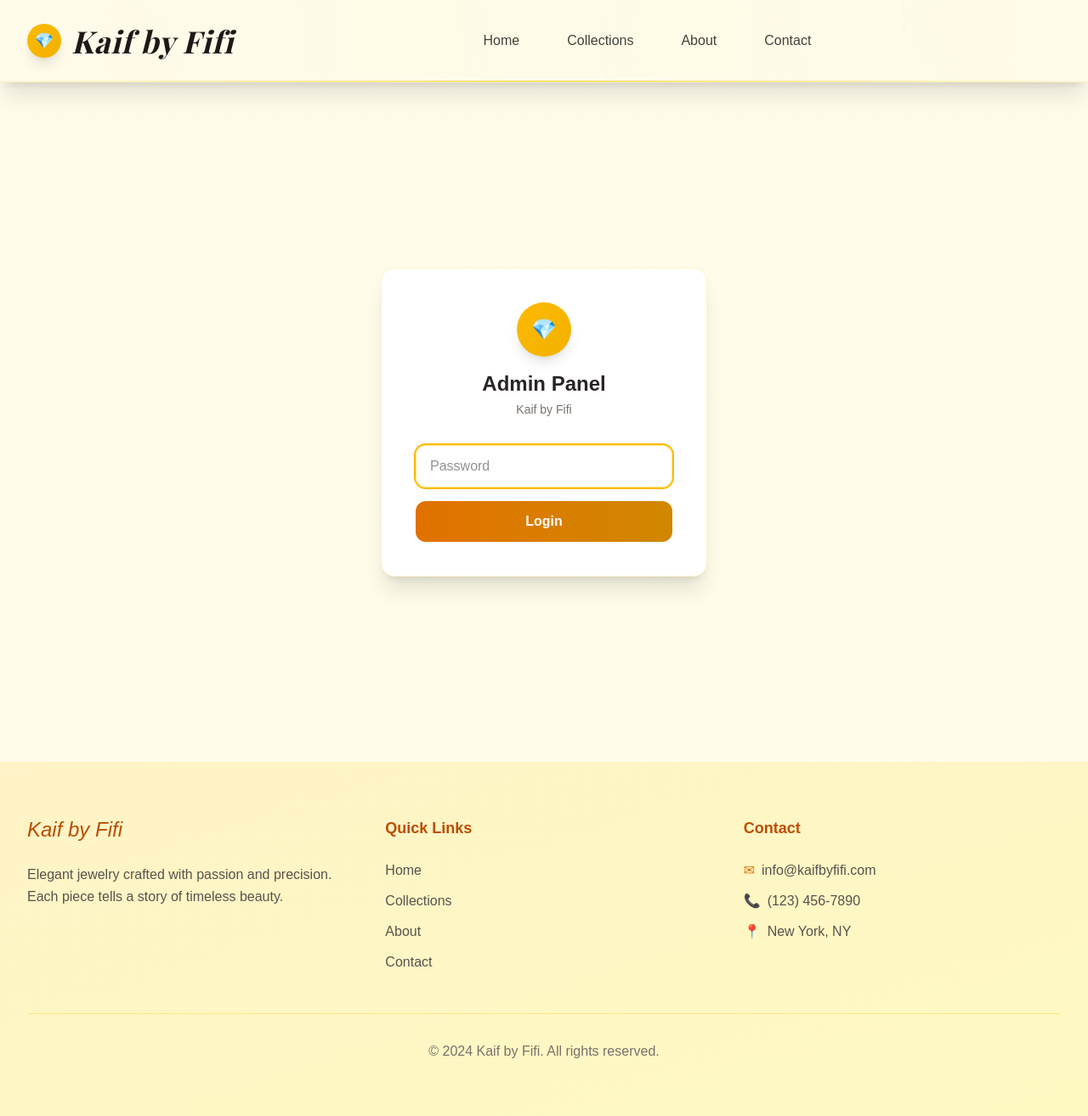
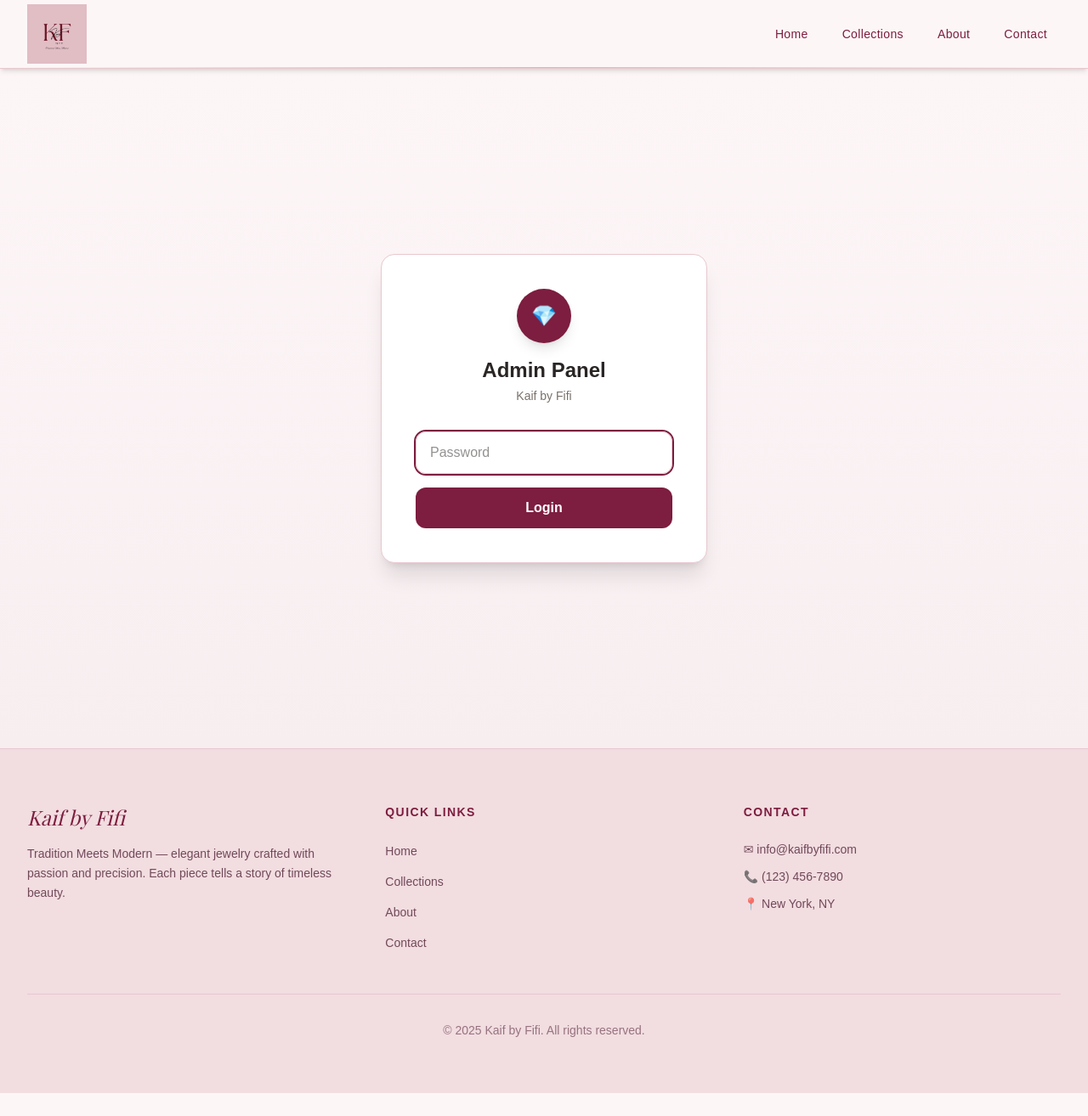
Before and after one commit to dodier111/kaifbyfifi, a Next.js app: page /admin in a window 1280 px wide. Shown: the whole page at 85% size. After the commit the page ends 1287 px from the top, so only its background shows below. Built offline with nearby package versions, Linux system fonts and the light colour scheme.

Commit message:
first commit

```diff
--- a/src/app/admin/page.tsx
+++ b/src/app/admin/page.tsx
@@ -162,29 +162,29 @@ export default function AdminPage() {
 
   if (!authed) {
     return (
-      <div className="min-h-screen bg-gradient-to-b from-amber-50 to-yellow-50 flex items-center justify-center px-4">
-        <div className="bg-white rounded-2xl shadow-xl p-10 w-full max-w-sm border border-amber-100">
+      <div className="min-h-screen bg-gradient-to-b from-[#fdf6f7] to-[#f7eef0] flex items-center justify-center px-4">
+        <div className="bg-white rounded-2xl shadow-xl p-10 w-full max-w-sm border border-[#e8c8cf]">
           <div className="text-center mb-8">
-            <div className="w-16 h-16 rounded-full bg-gradient-to-br from-amber-400 to-yellow-500 flex items-center justify-center mx-auto mb-4 shadow-lg">
+            <div className="w-16 h-16 rounded-full bg-[#7d1d3f] flex items-center justify-center mx-auto mb-4 shadow-lg">
               <span className="text-white text-2xl">💎</span>
             </div>
             <h1 className="text-2xl font-semibold text-stone-800">Admin Panel</h1>
             <p className="text-stone-500 text-sm mt-1">Kaif by Fifi</p>
           </div>
-          <form onSubmit={handleLogin} className="space-y-4">
+          <form onSubmit={handleLogin} className="space-y-4" suppressHydrationWarning>
             <input
               type="password"
               placeholder="Password"
               value={passwordInput}
               onChange={e => setPasswordInput(e.target.value)}
-              className="w-full border border-amber-200 rounded-xl px-4 py-3 text-stone-800 focus:outline-none focus:ring-2 focus:ring-amber-400"
+              className="w-full border border-[#e8c8cf] rounded-xl px-4 py-3 text-stone-800 focus:outline-none focus:ring-2 focus:ring-[#7d1d3f]"
               autoFocus
             />
             {passwordError && <p className="text-red-500 text-sm">{passwordError}</p>}
             <button
               type="submit"
               disabled={loginLoading}
-              className="w-full bg-gradient-to-r from-amber-600 to-yellow-600 text-white py-3 rounded-xl font-semibold hover:from-amber-700 hover:to-yellow-700 transition-all duration-300 disabled:opacity-60"
+              className="w-full bg-[#7d1d3f] text-white py-3 rounded-xl font-semibold hover:bg-[#3b0a1f] transition-all duration-300 disabled:opacity-60"
             >
               {loginLoading ? 'Checking...' : 'Login'}
             </button>
@@ -195,7 +195,7 @@ export default function AdminPage() {
   }
 
   return (
-    <div className="min-h-screen bg-gradient-to-b from-amber-50 to-yellow-50 py-12 px-4">
+    <div className="min-h-screen bg-gradient-to-b from-[#fdf6f7] to-[#f7eef0] py-12 px-4">
       <div className="max-w-5xl mx-auto space-y-10">
 
         {/* Header */}
@@ -213,7 +213,7 @@ export default function AdminPage() {
         </div>
 
         {/* Add / Edit Form */}
-        <div className="bg-white rounded-2xl shadow-lg border border-amber-100 p-8">
+        <div className="bg-white rounded-2xl shadow-lg border border-[#e8c8cf] p-8">
           <h2 className="text-xl font-semibold text-stone-800 mb-6">
             {editingId ? 'Edit Product' : 'Add New Product'}
           </h2>
@@ -224,7 +224,7 @@ export default function AdminPage() {
                 type="text"
                 value={form.name}
                 onChange={e => setForm(f => ({ ...f, name: e.target.value }))}
-                className="w-full border border-amber-200 rounded-xl px-4 py-2.5 text-stone-800 focus:outline-none focus:ring-2 focus:ring-amber-400"
+                className="w-full border border-[#e8c8cf] rounded-xl px-4 py-2.5 text-stone-800 focus:outline-none focus:ring-2 focus:ring-[#7d1d3f]"
                 placeholder="e.g. Diamond Ring"
               />
             </div>
@@ -233,7 +233,7 @@ export default function AdminPage() {
               <select
                 value={form.category}
                 onChange={e => setForm(f => ({ ...f, category: e.target.value, customCategory: '' }))}
-                className="w-full border border-amber-200 rounded-xl px-4 py-2.5 text-stone-800 focus:outline-none focus:ring-2 focus:ring-amber-400 bg-white"
+                className="w-full border border-[#e8c8cf] rounded-xl px-4 py-2.5 text-stone-800 focus:outline-none focus:ring-2 focus:ring-[#7d1d3f] bg-white"
               >
                 <option value="">Select a category</option>
                 {CATEGORIES.map(cat => (
@@ -245,7 +245,7 @@ export default function AdminPage() {
                   type="text"
                   value={form.customCategory}
                   onChange={e => setForm(f => ({ ...f, customCategory: e.target.value }))}
-                  className="w-full border border-amber-200 rounded-xl px-4 py-2.5 text-stone-800 focus:outline-none focus:ring-2 focus:ring-amber-400 mt-2"
+                  className="w-full border border-[#e8c8cf] rounded-xl px-4 py-2.5 text-stone-800 focus:outline-none focus:ring-2 focus:ring-[#7d1d3f] mt-2"
                   placeholder="Enter custom category"
                   autoFocus
                 />
@@ -259,7 +259,7 @@ export default function AdminPage() {
                 step="0.01"
                 value={form.price}
                 onChange={e => setForm(f => ({ ...f, price: e.target.value }))}
-                className="w-full border border-amber-200 rounded-xl px-4 py-2.5 text-stone-800 focus:outline-none focus:ring-2 focus:ring-amber-400"
+                className="w-full border border-[#e8c8cf] rounded-xl px-4 py-2.5 text-stone-800 focus:outline-none focus:ring-2 focus:ring-[#7d1d3f]"
                 placeholder="e.g. 1200"
               />
             </div>
@@ -269,14 +269,14 @@ export default function AdminPage() {
                 type="text"
                 value={form.image}
                 onChange={e => setForm(f => ({ ...f, image: e.target.value }))}
-                className="w-full border border-amber-200 rounded-xl px-4 py-2.5 text-stone-800 focus:outline-none focus:ring-2 focus:ring-amber-400"
+                className="w-full border border-[#e8c8cf] rounded-xl px-4 py-2.5 text-stone-800 focus:outline-none focus:ring-2 focus:ring-[#7d1d3f]"
                 placeholder="https://drive.google.com/uc?export=view&id=..."
               />
               <p className="text-xs text-stone-400 mt-1">
                 Google Drive: Share → Anyone with link → copy ID → <span className="font-mono">...uc?export=view&id=YOUR_ID</span>
               </p>
               {form.image && (
-                <img src={form.image} alt="preview" className="mt-2 h-24 rounded-lg object-cover border border-amber-100" />
+                <img src={form.image} alt="preview" className="mt-2 h-24 rounded-lg object-cover border border-[#e8c8cf]" />
               )}
             </div>
             <div className="md:col-span-2">
@@ -285,7 +285,7 @@ export default function AdminPage() {
                 value={form.description}
                 onChange={e => setForm(f => ({ ...f, description: e.target.value }))}
                 rows={3}
-                className="w-full border border-amber-200 rounded-xl px-4 py-2.5 text-stone-800 focus:outline-none focus:ring-2 focus:ring-amber-400 resize-none"
+                className="w-full border border-[#e8c8cf] rounded-xl px-4 py-2.5 text-stone-800 focus:outline-none focus:ring-2 focus:ring-[#7d1d3f] resize-none"
                 placeholder="Short description of the piece..."
               />
             </div>
@@ -296,7 +296,7 @@ export default function AdminPage() {
             <div className="md:col-span-2 flex gap-3">
               <button
                 type="submit"
-                className="bg-gradient-to-r from-amber-600 to-yellow-600 text-white px-8 py-3 rounded-xl font-semibold hover:from-amber-700 hover:to-yellow-700 transition-all duration-300 shadow-md"
+                className="bg-[#7d1d3f] text-white px-8 py-3 rounded-xl font-semibold hover:bg-[#3b0a1f] transition-all duration-300 shadow-md"
               >
                 {editingId ? 'Save Changes' : 'Add Product'}
               </button>
@@ -314,8 +314,8 @@ export default function AdminPage() {
         </div>
 
         {/* Products Table */}
-        <div className="bg-white rounded-2xl shadow-lg border border-amber-100 overflow-hidden">
-          <div className="p-6 border-b border-amber-100">
+        <div className="bg-white rounded-2xl shadow-lg border border-[#e8c8cf] overflow-hidden">
+          <div className="p-6 border-b border-[#e8c8cf]">
             <h2 className="text-xl font-semibold text-stone-800">
               Products <span className="text-stone-400 font-normal text-base">({products.length})</span>
             </h2>
@@ -327,7 +327,7 @@ export default function AdminPage() {
           ) : (
             <div className="overflow-x-auto">
               <table className="w-full text-sm">
-                <thead className="bg-amber-50 text-stone-600 uppercase text-xs tracking-wider">
+                <thead className="bg-[#f7eef0] text-[#7d1d3f] uppercase text-xs tracking-wider">
                   <tr>
                     <th className="px-6 py-4 text-left">Product</th>
                     <th className="px-6 py-4 text-left">Category</th>
@@ -335,17 +335,17 @@ export default function AdminPage() {
                     <th className="px-6 py-4 text-right">Actions</th>
                   </tr>
                 </thead>
-                <tbody className="divide-y divide-amber-50">
+                <tbody className="divide-y divide-[#f2dde1]">
                   {products.map(product => (
-                    <tr key={product.id} className="hover:bg-amber-50/40 transition-colors">
+                    <tr key={product.id} className="hover:bg-[#f7eef0]/40 transition-colors">
                       <td className="px-6 py-4">
                         <div className="flex items-center gap-3">
                           {product.image ? (
-                            <div className="relative w-12 h-12 rounded-lg overflow-hidden border border-amber-100 flex-shrink-0">
+                            <div className="relative w-12 h-12 rounded-lg overflow-hidden border border-[#e8c8cf] flex-shrink-0">
                               <Image src={product.image} alt={product.name} fill sizes="48px" className="object-cover" />
                             </div>
                           ) : (
-                            <div className="w-12 h-12 rounded-lg bg-amber-100 flex items-center justify-center text-xl flex-shrink-0">💎</div>
+                            <div className="w-12 h-12 rounded-lg bg-[#f2dde1] flex items-center justify-center text-xl flex-shrink-0">💎</div>
                           )}
                           <div>
                             <p className="font-medium text-stone-800">{product.name}</p>
@@ -358,7 +358,7 @@ export default function AdminPage() {
                       <td className="px-6 py-4 text-right space-x-2">
                         <button
                           onClick={() => startEdit(product)}
-                          className="text-amber-600 hover:text-amber-700 font-medium px-3 py-1.5 rounded-lg hover:bg-amber-50 transition-colors"
+                          className="text-[#7d1d3f] hover:text-[#3b0a1f] font-medium px-3 py-1.5 rounded-lg hover:bg-[#f7eef0] transition-colors"
                         >
                           Edit
                         </button>
--- a/src/app/globals.css
+++ b/src/app/globals.css
@@ -1,8 +1,10 @@
 @import "tailwindcss";
 
 :root {
-  --background: #ffffff;
-  --foreground: #171717;
+  --background: #fdf6f7;
+  --foreground: #3b0a1f;
+  --maroon: #7d1d3f;
+  --blush: #f2dde1;
 }
 
 @theme inline {
@@ -16,13 +18,6 @@
   font-family: var(--font-playfair-display), serif;
 }
 
-@media (prefers-color-scheme: dark) {
-  :root {
-    --background: #0a0a0a;
-    --foreground: #ededed;
-  }
-}
-
 body {
   background: var(--background);
   color: var(--foreground);
--- a/src/app/products/page.tsx
+++ b/src/app/products/page.tsx
@@ -7,9 +7,9 @@ export default async function Products() {
   const { data: products } = await supabase.from('products').select('*').order('id');
 
   return (
-    <div className="min-h-screen bg-gradient-to-b from-amber-50 to-yellow-50 py-20">
+    <div className="min-h-screen bg-[#fdf6f7] py-20">
       <div className="max-w-7xl mx-auto px-4 sm:px-6 lg:px-8">
-        <h1 className="text-5xl font-light text-center mb-16 text-stone-800 font-dancing-script">
+        <h1 className="text-5xl font-light text-center mb-16 text-[#7d1d3f] font-playfair italic">
           Our Collections
         </h1>
         <div className="grid grid-cols-1 md:grid-cols-2 lg:grid-cols-3 gap-10">
--- a/src/components/Footer.tsx
+++ b/src/components/Footer.tsx
@@ -1,43 +1,35 @@
 export default function Footer() {
   return (
-    <footer className="bg-gradient-to-br from-amber-100 to-yellow-100 text-stone-800">
+    <footer className="bg-[#f2dde1] text-[#3b0a1f] border-t border-[#e8c8cf]">
       <div className="max-w-7xl mx-auto px-4 sm:px-6 lg:px-8 py-16">
         <div className="grid grid-cols-1 md:grid-cols-3 gap-12">
           <div>
-            <h3 className="text-2xl font-light italic mb-6 font-dancing-script text-amber-700">Kaif by Fifi</h3>
-            <p className="text-stone-600 leading-relaxed">
-              Elegant jewelry crafted with passion and precision. Each piece tells a story of timeless beauty.
+            <h3 className="text-2xl font-light italic mb-4 font-playfair text-[#7d1d3f]">Kaif by Fifi</h3>
+            <p className="text-[#3b0a1f]/70 leading-relaxed text-sm">
+              Tradition Meets Modern — elegant jewelry crafted with passion and precision. Each piece tells a story of timeless beauty.
             </p>
           </div>
           <div>
-            <h3 className="text-lg font-semibold mb-6 text-amber-700">Quick Links</h3>
+            <h3 className="text-sm font-semibold uppercase tracking-widest mb-6 text-[#7d1d3f]">Quick Links</h3>
             <ul className="space-y-3">
-              <li><a href="/" className="text-stone-600 hover:text-amber-600 transition-colors duration-300">Home</a></li>
-              <li><a href="/products" className="text-stone-600 hover:text-amber-600 transition-colors duration-300">Collections</a></li>
-              <li><a href="/about" className="text-stone-600 hover:text-amber-600 transition-colors duration-300">About</a></li>
-              <li><a href="/contact" className="text-stone-600 hover:text-amber-600 transition-colors duration-300">Contact</a></li>
+              {[['/', 'Home'], ['/products', 'Collections'], ['/about', 'About'], ['/contact', 'Contact']].map(([href, label]) => (
+                <li key={href}>
+                  <a href={href} className="text-[#3b0a1f]/70 hover:text-[#7d1d3f] transition-colors duration-300 text-sm">{label}</a>
+                </li>
+              ))}
             </ul>
           </div>
           <div>
-            <h3 className="text-lg font-semibold mb-6 text-amber-700">Contact</h3>
-            <div className="space-y-3 text-stone-600">
-              <p className="flex items-center">
-                <span className="text-amber-600 mr-2">✉</span>
-                info@kaifbyfifi.com
-              </p>
-              <p className="flex items-center">
-                <span className="text-amber-600 mr-2">📞</span>
-                (123) 456-7890
-              </p>
-              <p className="flex items-center">
-                <span className="text-amber-600 mr-2">📍</span>
-                New York, NY
-              </p>
+            <h3 className="text-sm font-semibold uppercase tracking-widest mb-6 text-[#7d1d3f]">Contact</h3>
+            <div className="space-y-3 text-sm text-[#3b0a1f]/70">
+              <p>✉ info@kaifbyfifi.com</p>
+              <p>📞 (123) 456-7890</p>
+              <p>📍 New York, NY</p>
             </div>
           </div>
         </div>
-        <div className="mt-12 pt-8 border-t border-amber-200 text-center">
-          <p className="text-stone-500">&copy; 2024 Kaif by Fifi. All rights reserved.</p>
+        <div className="mt-12 pt-8 border-t border-[#e8c8cf] text-center">
+          <p className="text-[#3b0a1f]/50 text-sm">&copy; 2025 Kaif by Fifi. All rights reserved.</p>
         </div>
       </div>
     </footer>
--- a/src/components/Header.tsx
+++ b/src/components/Header.tsx
@@ -1,61 +1,39 @@
 import Link from 'next/link';
+import Image from 'next/image';
 
 export default function Header() {
   return (
-    <header className="bg-gradient-to-r from-amber-50 via-yellow-50 to-amber-50 backdrop-blur-md shadow-xl border-b border-amber-200/50 sticky top-0 z-50 relative overflow-hidden">
-      {/* Subtle decorative pattern */}
-      <div className="absolute inset-0 opacity-5">
-        <div className="absolute inset-0 bg-gradient-to-r from-amber-100/20 via-transparent to-yellow-100/20"></div>
-        <div className="absolute top-0 left-0 w-full h-full bg-[radial-gradient(circle_at_20%_80%,rgba(251,191,36,0.1),transparent_50%),radial-gradient(circle_at_80%_20%,rgba(245,158,11,0.1),transparent_50%)]"></div>
-      </div>
+    <header className="bg-[#fdf6f7] shadow-md border-b border-[#e8c8cf] sticky top-0 z-50">
+      <div className="absolute bottom-0 left-0 w-full h-px bg-gradient-to-r from-transparent via-[#7d1d3f]/30 to-transparent"></div>
 
-      {/* Decorative border */}
-      <div className="absolute bottom-0 left-0 w-full h-px bg-gradient-to-r from-transparent via-amber-300 to-transparent"></div>
+      <div className="max-w-7xl mx-auto px-4 sm:px-6 lg:px-8">
+        <div className="flex justify-between items-center h-20">
 
-      <div className="max-w-7xl mx-auto px-4 sm:px-6 lg:px-8 relative z-10">
-        <div className="flex justify-between items-center h-24">
-          {/* Brand Section */}
-          <div className="flex items-center space-x-3">
-            <div className="w-10 h-10 rounded-full bg-gradient-to-br from-amber-400 to-yellow-500 flex items-center justify-center shadow-lg">
-              <span className="text-white text-lg">💎</span>
-            </div>
-            <Link href="/" className="text-4xl font-semibold italic text-stone-900 font-playfair tracking-wide hover:text-amber-600 transition-all duration-300 transform hover:scale-105">
-              Kaif by Fifi
-            </Link>
-          </div>
+          {/* Logo */}
+          <Link href="/" className="flex items-center hover:opacity-80 transition-opacity duration-300">
+            <Image src="/logo.png" alt="Kaif by Fifi" width={70} height={70} className="object-contain" priority />
+          </Link>
 
           {/* Navigation */}
-          <nav className="hidden md:flex space-x-8">
-            <Link href="/" className="text-stone-700 hover:text-amber-600 font-medium transition-all duration-300 relative group px-3 py-2 rounded-lg hover:bg-amber-50/50">
-              <span className="relative z-10">Home</span>
-              <span className="absolute bottom-1 left-1/2 transform -translate-x-1/2 w-0 h-0.5 bg-gradient-to-r from-amber-500 to-yellow-500 group-hover:w-full transition-all duration-300 rounded-full"></span>
-              <div className="absolute inset-0 bg-gradient-to-r from-amber-400/10 to-yellow-400/10 rounded-lg opacity-0 group-hover:opacity-100 transition-opacity duration-300"></div>
-            </Link>
-            <Link href="/products" className="text-stone-700 hover:text-amber-600 font-medium transition-all duration-300 relative group px-3 py-2 rounded-lg hover:bg-amber-50/50">
-              <span className="relative z-10">Collections</span>
-              <span className="absolute bottom-1 left-1/2 transform -translate-x-1/2 w-0 h-0.5 bg-gradient-to-r from-amber-500 to-yellow-500 group-hover:w-full transition-all duration-300 rounded-full"></span>
-              <div className="absolute inset-0 bg-gradient-to-r from-amber-400/10 to-yellow-400/10 rounded-lg opacity-0 group-hover:opacity-100 transition-opacity duration-300"></div>
-            </Link>
-            <Link href="/about" className="text-stone-700 hover:text-amber-600 font-medium transition-all duration-300 relative group px-3 py-2 rounded-lg hover:bg-amber-50/50">
-              <span className="relative z-10">About</span>
-              <span className="absolute bottom-1 left-1/2 transform -translate-x-1/2 w-0 h-0.5 bg-gradient-to-r from-amber-500 to-yellow-500 group-hover:w-full transition-all duration-300 rounded-full"></span>
-              <div className="absolute inset-0 bg-gradient-to-r from-amber-400/10 to-yellow-400/10 rounded-lg opacity-0 group-hover:opacity-100 transition-opacity duration-300"></div>
-            </Link>
-            <Link href="/contact" className="text-stone-700 hover:text-amber-600 font-medium transition-all duration-300 relative group px-3 py-2 rounded-lg hover:bg-amber-50/50">
-              <span className="relative z-10">Contact</span>
-              <span className="absolute bottom-1 left-1/2 transform -translate-x-1/2 w-0 h-0.5 bg-gradient-to-r from-amber-500 to-yellow-500 group-hover:w-full transition-all duration-300 rounded-full"></span>
-              <div className="absolute inset-0 bg-gradient-to-r from-amber-400/10 to-yellow-400/10 rounded-lg opacity-0 group-hover:opacity-100 transition-opacity duration-300"></div>
-            </Link>
+          <nav className="hidden md:flex space-x-2">
+            {[['/', 'Home'], ['/products', 'Collections'], ['/about', 'About'], ['/contact', 'Contact']].map(([href, label]) => (
+              <Link
+                key={href}
+                href={href}
+                className="text-[#7d1d3f] hover:text-[#3b0a1f] font-medium px-4 py-2 rounded-lg hover:bg-[#f2dde1] transition-all duration-300 text-sm tracking-wide"
+              >
+                {label}
+              </Link>
+            ))}
           </nav>
 
           {/* Mobile Menu Button */}
-          <div className="flex items-center">
-            <button className="md:hidden p-2 rounded-lg hover:bg-amber-50/50 transition-colors duration-300">
-              <svg className="w-6 h-6 text-stone-700" fill="none" stroke="currentColor" viewBox="0 0 24 24">
-                <path strokeLinecap="round" strokeLinejoin="round" strokeWidth={2} d="M4 6h16M4 12h16M4 18h16" />
-              </svg>
-            </button>
-          </div>
+          <button className="md:hidden p-2 rounded-lg hover:bg-[#f2dde1] transition-colors duration-300">
+            <svg className="w-6 h-6 text-[#7d1d3f]" fill="none" stroke="currentColor" viewBox="0 0 24 24">
+              <path strokeLinecap="round" strokeLinejoin="round" strokeWidth={2} d="M4 6h16M4 12h16M4 18h16" />
+            </svg>
+          </button>
+
         </div>
       </div>
     </header>
```
Also changed, not shown: src/app/page.tsx (+10 -13 lines), src/components/ProductCard.tsx (+19 -9 lines), Logo de Moda con Iniciales Caligráfico Elegante Rosa y Negro_20260404_210744_0000 (1).png (added), public/logo.png (added).
